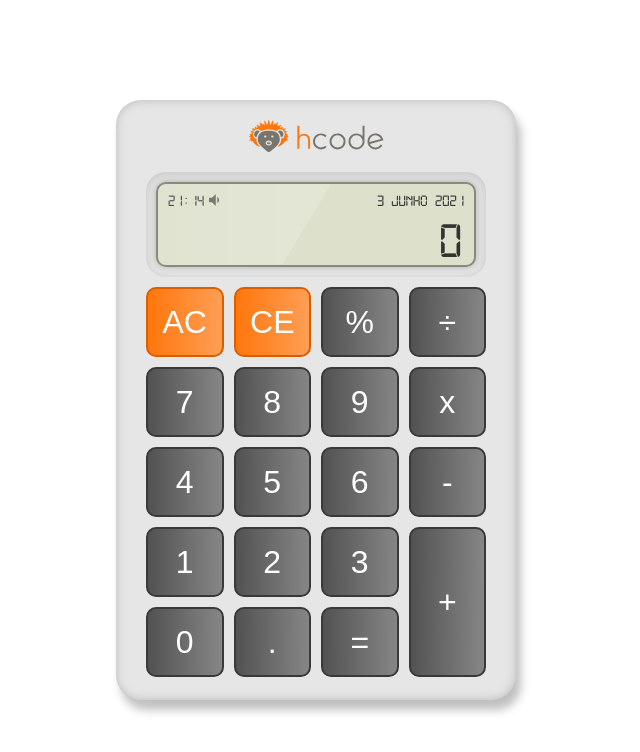
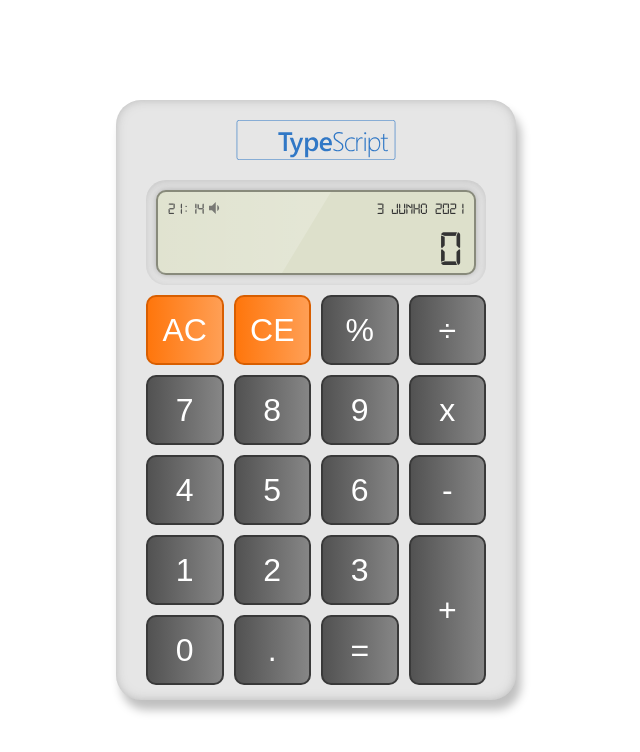
Before and after one commit to fmomoreira/TypeScript, a website with bundled scripts: page calculadora/index.html in a window 1280 px wide. Shown: the whole page, without its empty margins (324-964 px from the left). Built offline with nearby package versions, Linux system fonts and the light colour scheme.

Commit message:
add logo typescript

```diff
--- a/calculadora/index.html
+++ b/calculadora/index.html
@@ -11,7 +11,7 @@
     </head>
     <body>
         <div id="calculadora">
-            <img src="assets/images/logo-hcode.svg" alt="Logo Hcode" />
+            <img src="assets/images/ts-lettermark-white.svg" alt="Logo Hcode" />
             <div id="tela">
                 <div id="display">
                     <svg id="brilho" width="173" height="81" viewBox="0 0 173 81" fill="none" xmlns="http://www.w3.org/2000/svg">
```
Also changed, not shown: calculadora/assets/images/logo-hcode.svg (deleted), calculadora/assets/images/ts-lettermark-white.svg (added).
